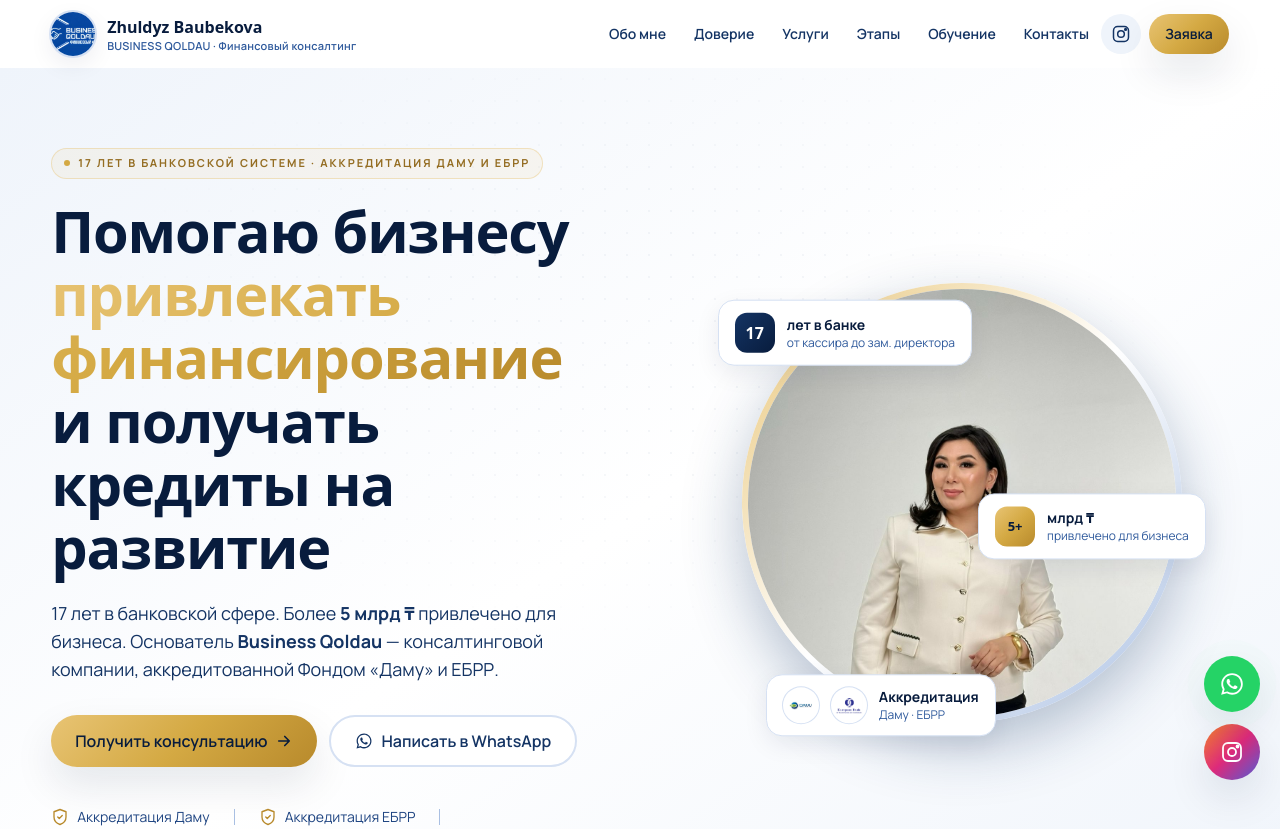
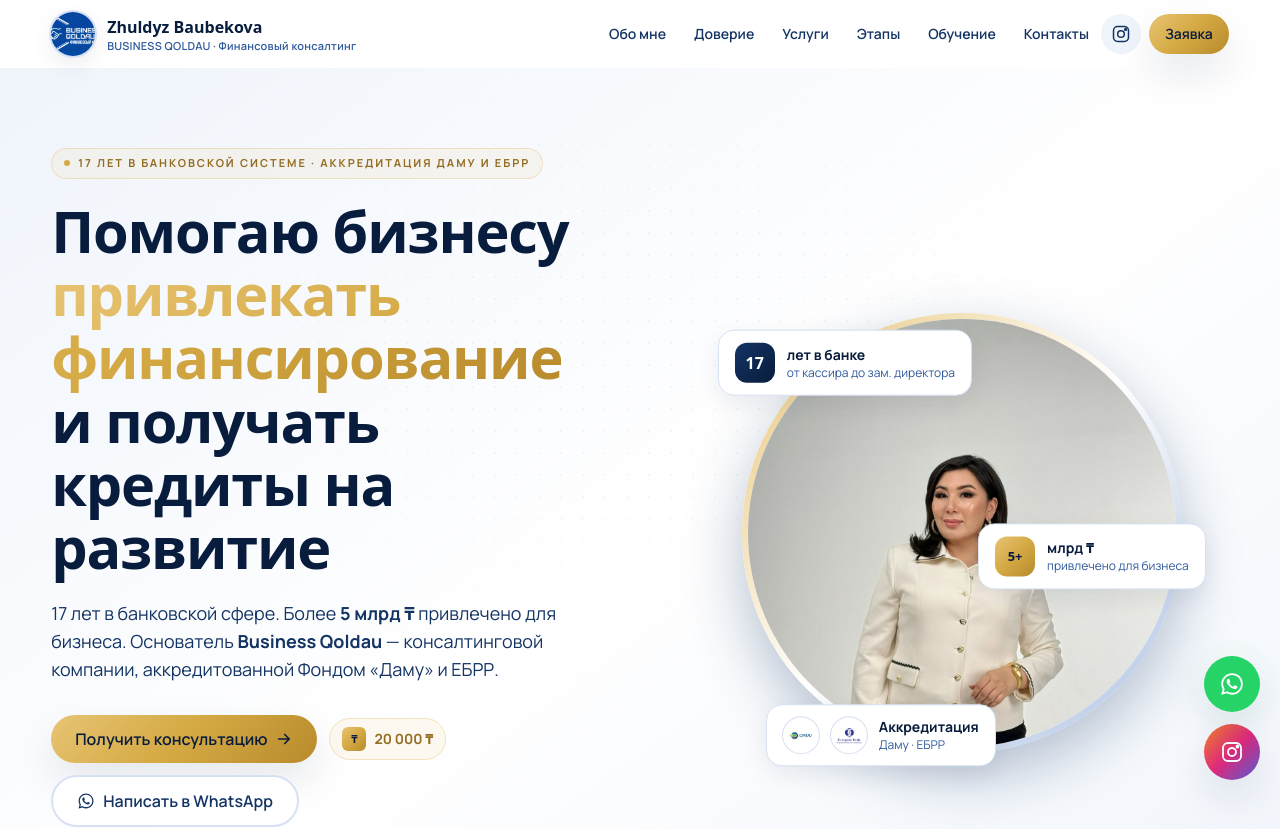
Before and after one commit to garifollaarsen5-create/zhuldyz-baubekova-landing, a React (Vite) app: page / in a window 1280 px wide. Shown: the top 829 px of the page. Built offline with nearby package versions, Linux system fonts and the light colour scheme; a web font is replaced by a local one.

Commit message:
Hero: add 20 000 KZT consultation price chip next to CTA

```diff
--- a/src/sections/Hero.jsx
+++ b/src/sections/Hero.jsx
@@ -23,10 +23,14 @@ export default function Hero() {
             Основатель <b>Business Qoldau</b> — консалтинговой компании, аккредитованной Фондом «Даму» и ЕБРР.
           </p>
 
-          <div className="mt-8 flex flex-wrap gap-3">
+          <div className="mt-8 flex flex-wrap items-center gap-3">
             <a href="#contact" className="btn-gold">
               Получить консультацию <IconArrow />
             </a>
+            <span className="inline-flex items-center gap-2 px-3 py-2 rounded-full bg-gold-400/10 border border-gold-400/40 text-gold-700 font-bold text-sm">
+              <span className="w-6 h-6 rounded-md bg-gold-grad text-navy-900 grid place-items-center text-[11px] font-display font-bold">₸</span>
+              20 000 ₸
+            </span>
             <a href="https://wa.me/77754492929" target="_blank" rel="noopener" className="btn-ghost">
               <IconWA width="18" height="18" /> Написать в WhatsApp
             </a>
```
